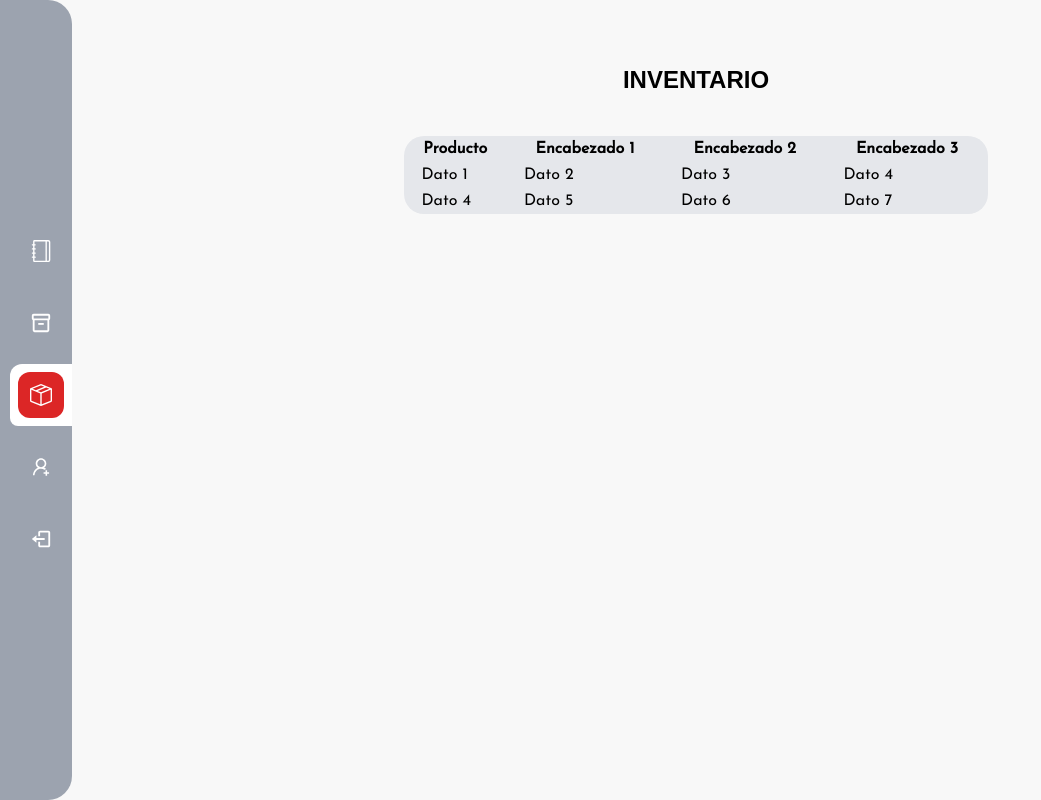
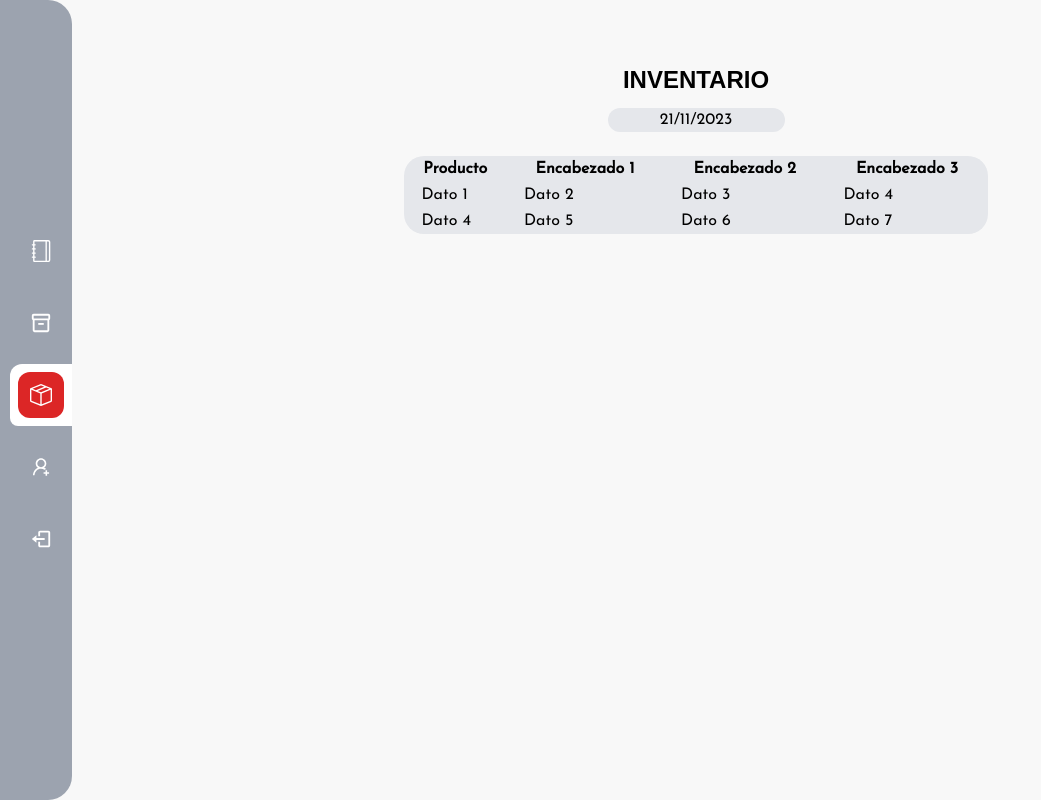
Before and after one commit to TamalitoDePuerco/front, a React (Vite) app in the folder TAQUERIA_EL_PRIMO/: page /inventario in a window 1280 px wide. Shown: the whole page, without its empty margins (0-1041 px from the left). Built offline with nearby package versions, Linux system fonts and the light colour scheme; sample sign-in values are in the browser's storage; a web font is replaced by a local one.

Commit message:
se empezo a trabajar en el inventario
inicio de inventario, con su respectivo seleccionador de fechas

```diff
--- a/TAQUERIA_EL_PRIMO/package.json
+++ b/TAQUERIA_EL_PRIMO/package.json
@@ -11,7 +11,11 @@
   },
   "dependencies": {
     "axios": "^1.6.1",
+    "bootstrap": "^5.3.2",
+    "date-fns": "^2.30.0",
     "react": "^18.2.0",
+    "react-bootstrap": "^2.9.1",
+    "react-datepicker": "^4.21.0",
     "react-dom": "^18.2.0",
     "react-icons": "^4.11.0",
     "react-router-dom": "^6.16.0"
--- a/TAQUERIA_EL_PRIMO/src/Empleados/crear_empleado_nuevo.jsx
+++ b/TAQUERIA_EL_PRIMO/src/Empleados/crear_empleado_nuevo.jsx
@@ -2,26 +2,28 @@ import apiConfig from "../api/apiConfig";
 
 async function CrearEmpleadoNuevo(formData) {
   const baseURL = apiConfig.getBaseUrl();
-    const token = localStorage.getItem('token');
+  const token = localStorage.getItem("token");
 
   try {
     const response = await fetch(`${baseURL}/api/register`, {
       method: "POST",
       headers: {
-                "Content-Type":"application/json",
-                "Authorization":`Bearer ${token}`
+        "Content-Type": "application/json",
+        Authorization: `Bearer ${token}`,
       },
       body: JSON.stringify(formData),
     });
 
-        if(response.ok) {
+    if (response.ok) {
       const data = await response.json();
 
       return data;
-        }else{
+    } else {
       const errorData = await response.json();
-            console.error(`Error al crear usuario: ${errorData.message || 'Error desconocido'}`);
-            throw new Error(errorData.message || 'Erro desconocido');
+      console.error(
+        `Error al crear usuario: ${errorData.message || "Error desconocido"}`
+      );
+      throw new Error(errorData.message || "Erro desconocido");
     }
   } catch (error) {
     console.error("Error al crear usuario", error);
@@ -31,15 +33,15 @@ async function CrearEmpleadoNuevo(formData) {
 
 async function ListaSucursales() {
   const baseURL = apiConfig.getBaseUrl();
-    const token = localStorage.getItem('token');
+  const token = localStorage.getItem("token");
 
   try {
     const response = await fetch(`${baseURL}/sucursal/index`, {
       method: "GET",
       headers: {
         "Content-Type": "application/json",
-                "Authorization": `Bearer ${token}`
-            }
+        Authorization: `Bearer ${token}`,
+      },
     });
 
     if (response.ok) {
@@ -56,6 +58,4 @@ async function ListaSucursales() {
   }
 }
 
-
-
-export {CrearEmpleadoNuevo, ListaSucursales};
+export { CrearEmpleadoNuevo, ListaSucursales };
--- a/TAQUERIA_EL_PRIMO/src/inventario/inventario.jsx
+++ b/TAQUERIA_EL_PRIMO/src/inventario/inventario.jsx
@@ -1,15 +1,40 @@
 import React, { useState } from "react";
 import Sidebar from "../components/shared/Siderbar";
-import "../inventario/inventario.css"
+import { MostrarInventario } from "./inventario_api";
+import "../inventario/inventario.css";
+import DatePicker from "react-datepicker";
+import "react-datepicker/dist/react-datepicker.css";
+import es from "date-fns/locale/es";
 
 function Inventario() {
+  const [dataList, setDataList] = useState(false);
+
+  const getLista = async () => {
+    try {
+      const fetchedDataList = await MostrarInventario();
+      // Realizar las operaciones necesarias con los datos
+    } catch (error) {
+      // Manejar errores aquí
+    }
+  };
+
+  const [date, setDate] = useState(new Date());
+
   return (
     <div className="bg-[#F8F8F8] w-full min-h-screen flex">
       <div className="w-28">
         <Sidebar />
       </div>
       <section className="flex flex-col justify-self-center items-center flex-1">
-        <h1 className="text-2xl font-bold pt-16 pb-10">INVENTARIO</h1>
+        <h1 className="text-2xl font-bold pt-16 pb-3">INVENTARIO</h1>
+        <DatePicker
+          selected={date}
+          onChange={(date) => setDate(date)}
+          dateFormat="dd/MM/yyyy"
+          className="bg-gray-200 rounded-3xl mb-6 text-center"
+          locale={es}
+          placeholderText="Selecciona una fecha"
+        />
         <table className="bg-gray-200">
           <thead>
             <tr>
--- /dev/null
+++ b/TAQUERIA_EL_PRIMO/src/inventario/inventario_api.jsx
@@ -0,0 +1,30 @@
+import apiConfig from "../api/apiConfig";
+
+async function MostrarInventario() {
+  const baseURL = apiConfig.getBaseUrl();
+  const token = localStorage.getItem("token");
+
+  try {
+    const response = await fetch(`${baseURL}/inventario/index`, {
+      method: "GET",
+      headers: {
+        "Content-Type": "application/json",
+        Authorization: `Bearer ${token}`,
+      },
+    });
+
+    if(response.ok){
+        const data = await response.json();
+        console.log(data);
+        return data;
+    } else {
+        const errorData = await response.json();
+        console.error("Error al recibir Inventario", errorData);
+    }
+  } catch (e) {
+    console.error("error al rebir la lista de inventario", e);
+    throw e;
+  }
+}
+
+export { MostrarInventario };
```
Also changed, not shown: TAQUERIA_EL_PRIMO/src/inventario/inventario.css (line endings or trailing spaces), 2 other files (tests, documents, lock files or other folders). Lines whose indentation alone changed are shown as unchanged.
